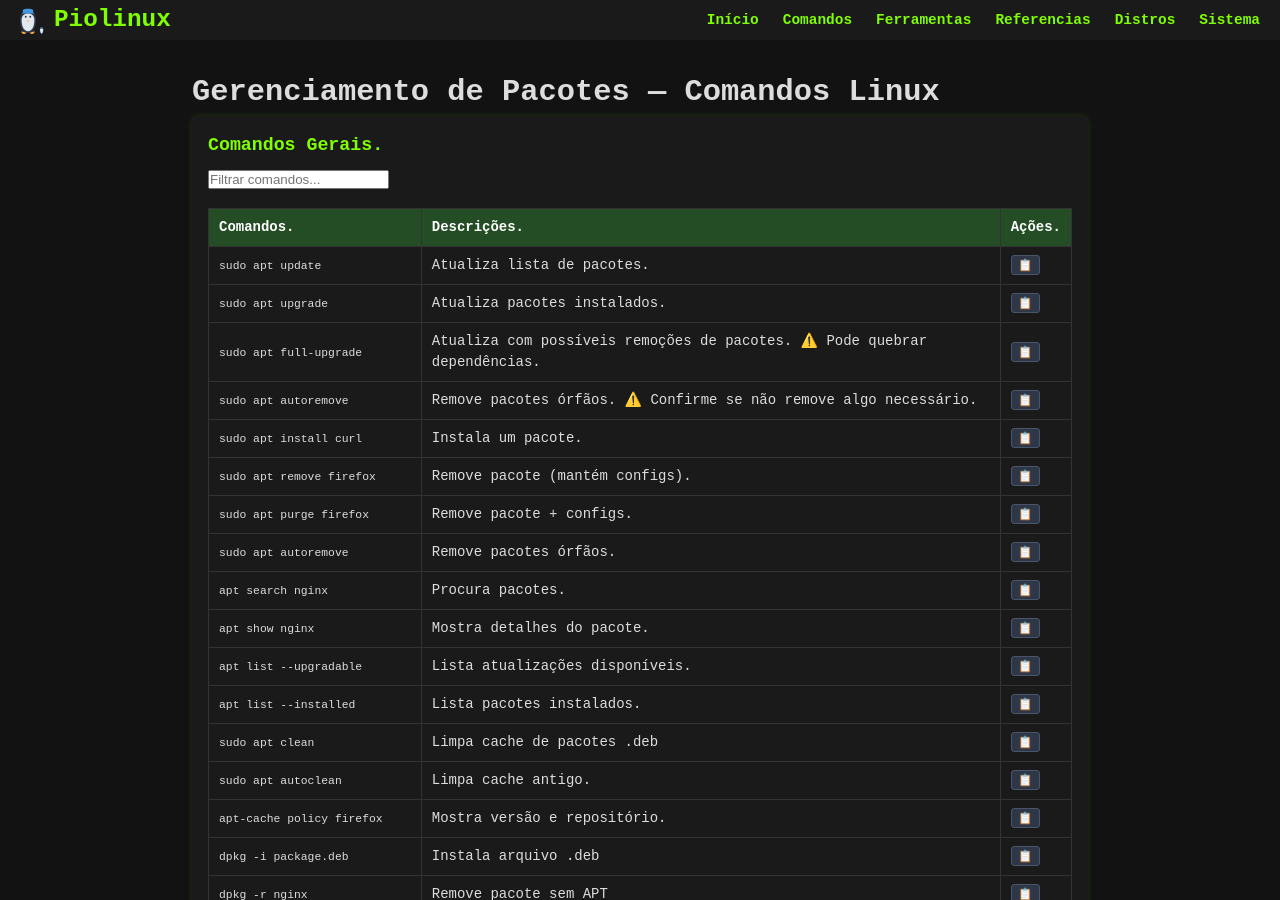
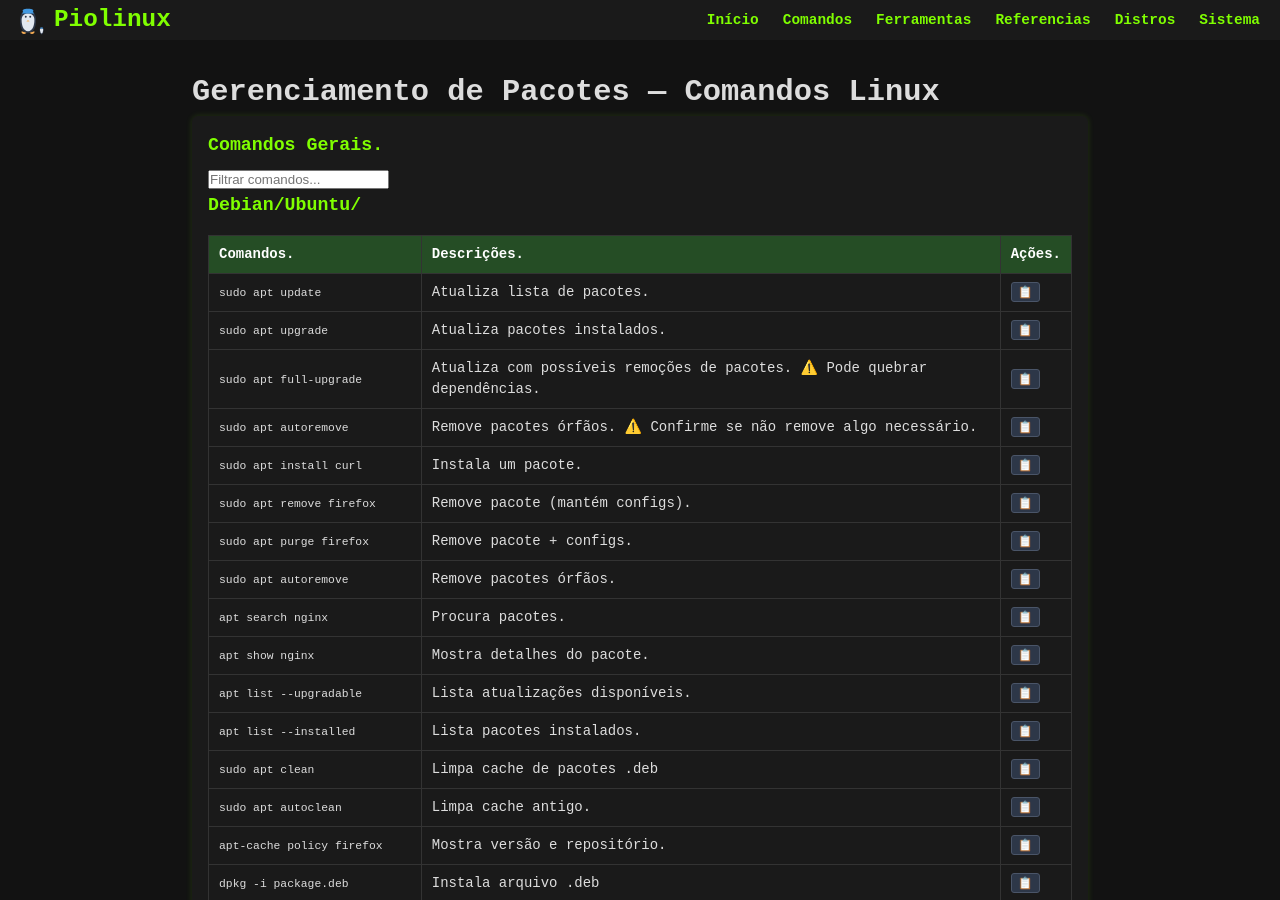
Before and after one commit to Piolinux/piolinux-site, a Jekyll site: the page built from _pages/_comandos/gerenciamento-de-pacotes.md, in a window 1280 px wide and 900 px high. Built offline with Jekyll 4.4.1, drawn with Linux system fonts in a browser that asks for light colours.

Commit message:
Update gerenciamento-de-pacotes.md

```diff
--- a/_pages/_comandos/gerenciamento-de-pacotes.md
+++ b/_pages/_comandos/gerenciamento-de-pacotes.md
@@ -22,6 +22,7 @@ function filtrarLinhas(termo) {
 }
 </script>
 
+<h3> Debian/Ubuntu/</h3>
 
 <div class="table-container">
 <table class="evergreen-table">
```
